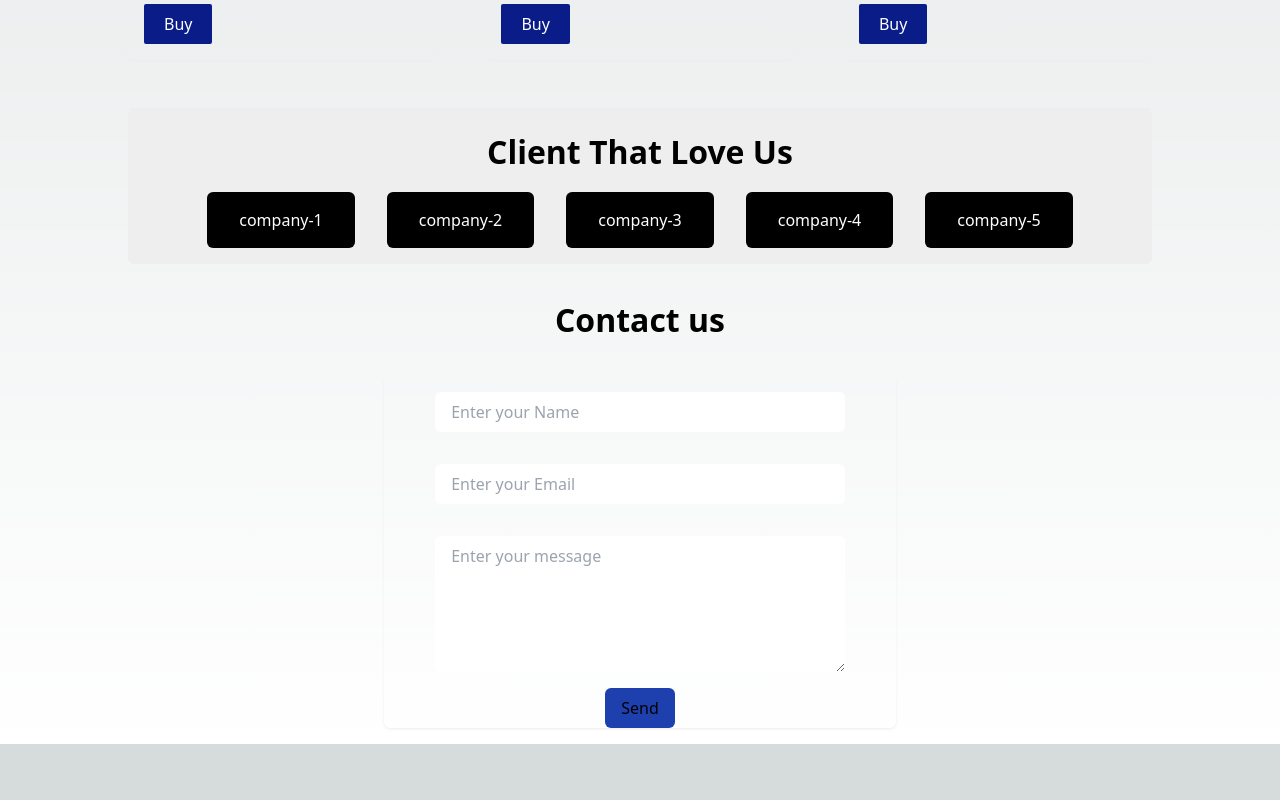
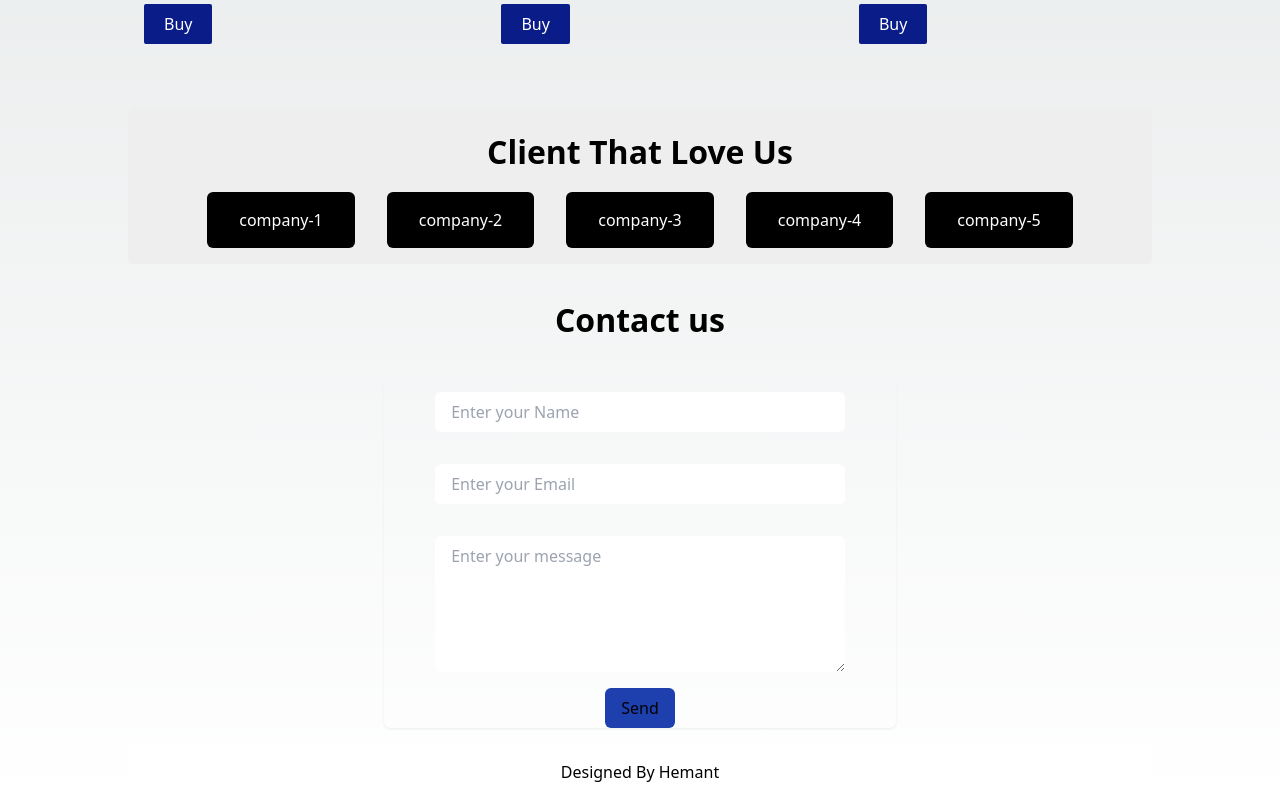
Before and after one commit to hemant7io/landingpage, a Next.js app: page / in a window 1280 px wide. Shown: the part 946-1746 px from the top of the page. Before the commit the page ends 1690 px from the top, so only its background shows below. Built offline with nearby package versions, Linux system fonts and the light colour scheme.

Commit message:
contact form

```diff
--- a/src/components/footer.tsx
+++ b/src/components/footer.tsx
@@ -2,8 +2,8 @@ import React from "react";
 
 const Footer = () => {
   return (
-    <div className="bg-white">
-      <h1 className="text-center capitalize">designed by hemant</h1>
+    <div className="bg-white rounded-md py-4">
+      <h1 className="text-center text-black capitalize">designed by hemant</h1>
     </div>
   );
 };
--- a/src/components/formSection.tsx
+++ b/src/components/formSection.tsx
@@ -1,11 +1,12 @@
 import React, { useState } from "react";
 
 const FormSection = () => {
-  const [name, setName] = useState();
-  const [email, setEmail] = useState();
-  const [message, setMessage] = useState();
+  const [name, setName] = useState("");
+  const [email, setEmail] = useState("");
+  const [message, setMessage] = useState("");
   const formhandler = (e: any) => {
     e.preventDefault();
+    console.log(name, email, message);
   };
   return (
     <form
@@ -16,17 +17,20 @@ const FormSection = () => {
         type="text"
         placeholder="Enter your Name"
         className="px-4 py-2 rounded-md my-4 w-[80%]"
+        onChange={(e) => setName(e?.target?.value)}
       />
       <input
         type="email"
         placeholder="Enter your Email"
         className="px-4 py-2 rounded-md my-4 w-[80%]"
+        onChange={(e) => setEmail(e?.target?.value)}
       />
       <textarea
         rows={5}
         cols={30}
         placeholder="Enter your message"
         className="px-4 py-2 rounded-md my-4 w-[80%]"
+        onChange={(e) => setMessage(e?.target?.value)}
       />
       <button
         type="submit"
--- a/src/pages/index.tsx
+++ b/src/pages/index.tsx
@@ -3,6 +3,7 @@ import { Inter } from "next/font/google";
 import laptop from "../assests/laptop.jpg";
 import Card from "../components/card";
 import FormSection from "../components/formSection";
+import Footer from "../components/footer";
 //nodejs import
 import fs from "fs/promises";
 import path from "path";
@@ -81,6 +82,7 @@ export default function Home(props: any) {
         <h1 className="text-[2rem] text-center font-bold my-8 ">Contact us</h1>
         <FormSection />
       </section>
+      <Footer />
     </div>
   );
 }
```
